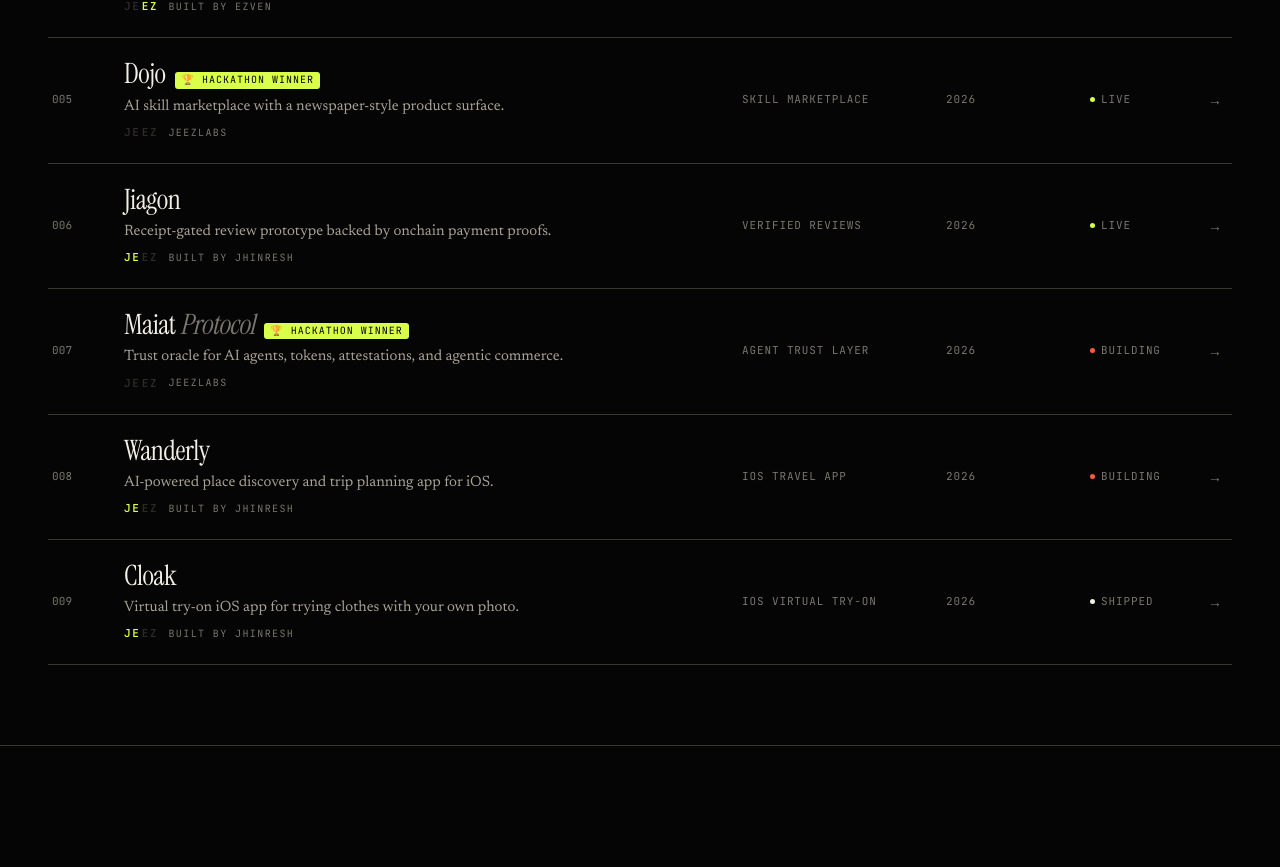
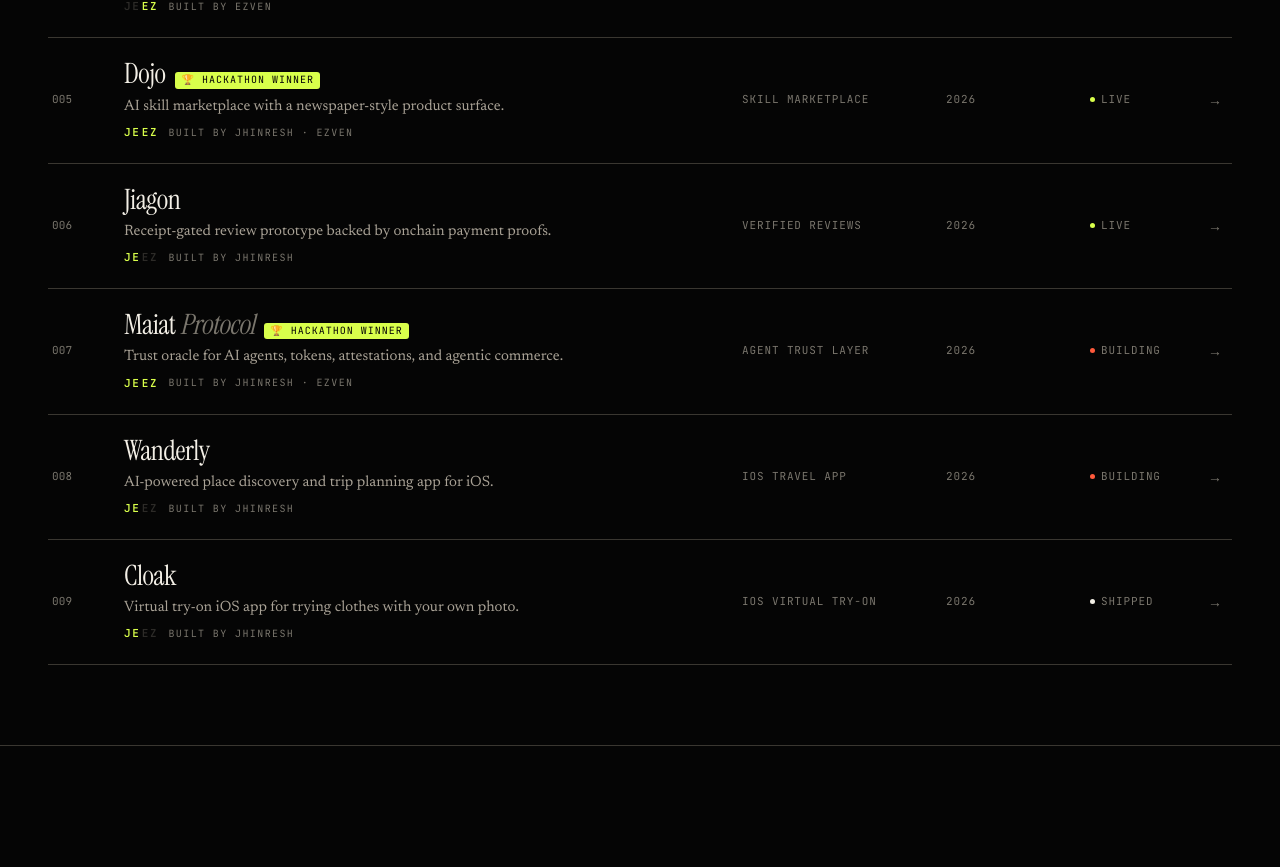
Before and after one commit to clawdez/jeezlabs, a Next.js app: page / in a window 1280 px wide. Shown: the part 1535-2402 px from the top of the page. Built offline with nearby package versions, Linux system fonts and the light colour scheme.

Commit message:
Highlight shared JEEZ projects

```diff
--- a/app/globals.css
+++ b/app/globals.css
@@ -252,7 +252,8 @@ section.slab { position: relative; border-top: 1px solid var(--dimmer); padding:
   opacity: 0.34;
 }
 .work-row .jeez-mark.je-active span:first-child,
-.work-row .jeez-mark.ez-active span:last-child {
+.work-row .jeez-mark.ez-active span:last-child,
+.work-row .jeez-mark.jeez-active span {
   color: var(--warn);
   opacity: 1;
 }
--- a/app/page.tsx
+++ b/app/page.tsx
@@ -204,13 +204,13 @@ export default function Home() {
                 <div className="desc">{w.desc}</div>
                 <div className="builder-line">
                   <span
-                    className={`jeez-mark${w.builtBy === "jhinresh" ? " je-active" : ""}${w.builtBy === "ezven" ? " ez-active" : ""}`}
-                    aria-label={w.builtBy ? `built by ${w.builtBy}` : "jeezlabs project"}
+                    className={`jeez-mark${w.builtBy === "jhinresh" ? " je-active" : ""}${w.builtBy === "ezven" ? " ez-active" : ""}${!w.builtBy ? " jeez-active" : ""}`}
+                    aria-label={w.builtBy ? `built by ${w.builtBy}` : "built by jhinresh and ezven"}
                   >
                     <span>JE</span>
                     <span>EZ</span>
                   </span>
-                  <span className="byline">{w.builtBy ? `built by ${w.builtBy}` : "jeezlabs"}</span>
+                  <span className="byline">{w.builtBy ? `built by ${w.builtBy}` : "built by jhinresh · ezven"}</span>
                 </div>
               </div>
               <div className="kind">{w.k}</div>
```
